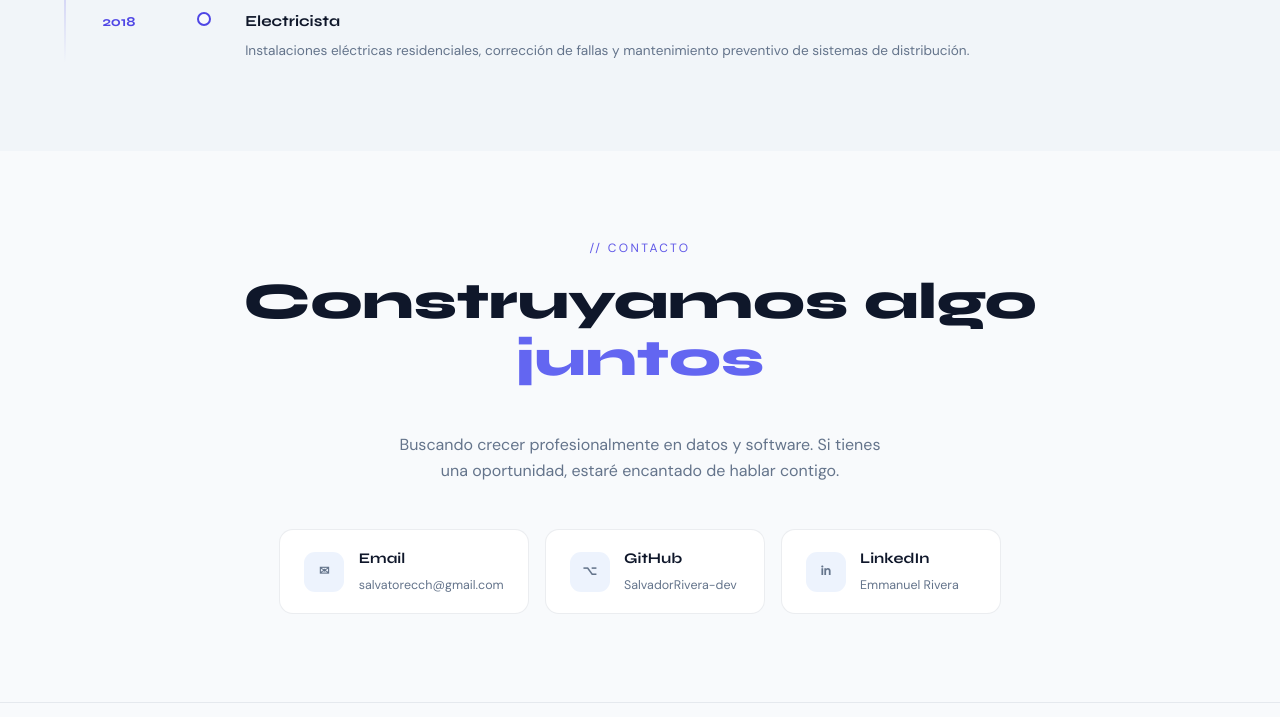
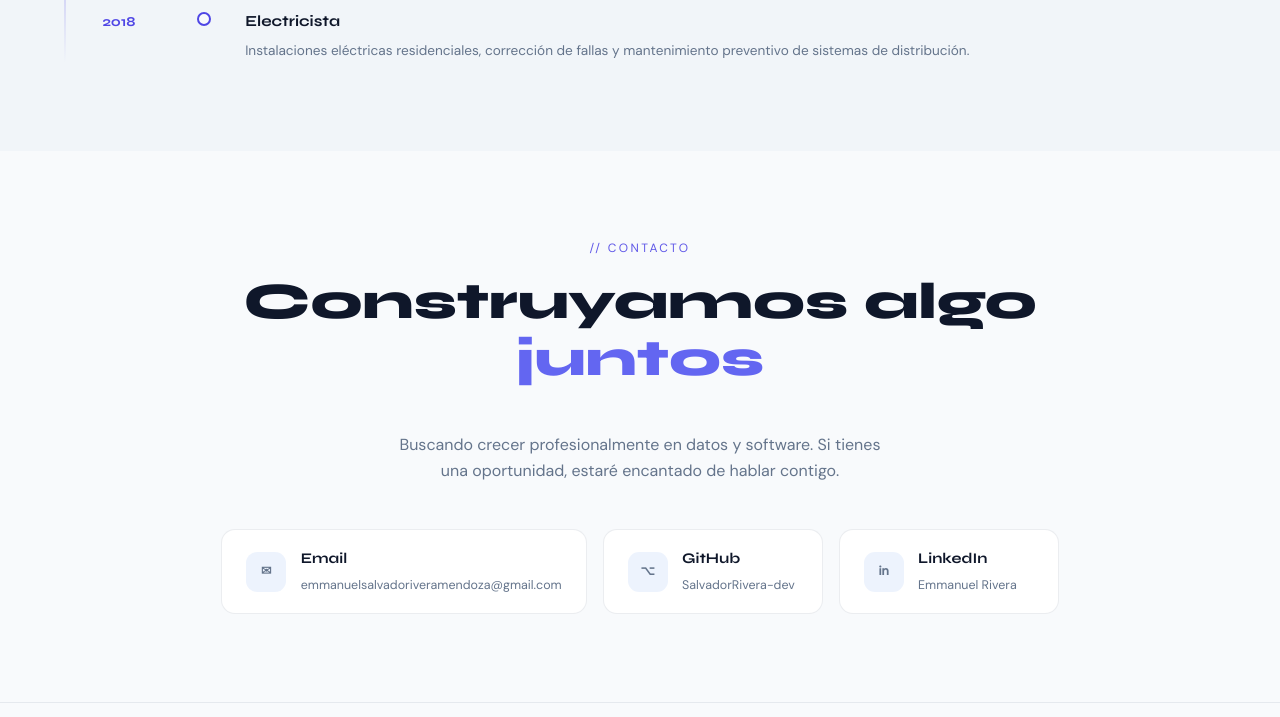
Before and after one commit to salvatorepop/salvatorepop.github.io, a website built with Vite: page index.html in a window 1280 px wide. Shown: the part 4897-5614 px from the top of the page. Built offline with nearby package versions, Linux system fonts and the light colour scheme.

Commit message:
cambio de correo a profesional

```diff
--- a/index.html
+++ b/index.html
@@ -450,11 +450,11 @@
     <h2 class="section-heading">Construyamos algo<br /><em>juntos</em></h2>
     <p class="contact-sub">Buscando crecer profesionalmente en datos y software. Si tienes una oportunidad, estaré encantado de hablar contigo.</p>
     <div class="contact-links">
-      <a href="mailto:salvatorecch@gmail.com" class="contact-link">
+      <a href="mailto:emmanuelsalvadoriveramendoza@gmail.com" class="contact-link">
         <span class="contact-ico">✉</span>
         <div>
           <strong>Email</strong>
-          <span>salvatorecch@gmail.com</span>
+          <span>emmanuelsalvadoriveramendoza@gmail.com</span>
         </div>
       </a>
       <a href="https://github.com/salvatorepop" target="_blank" class="contact-link">
```
